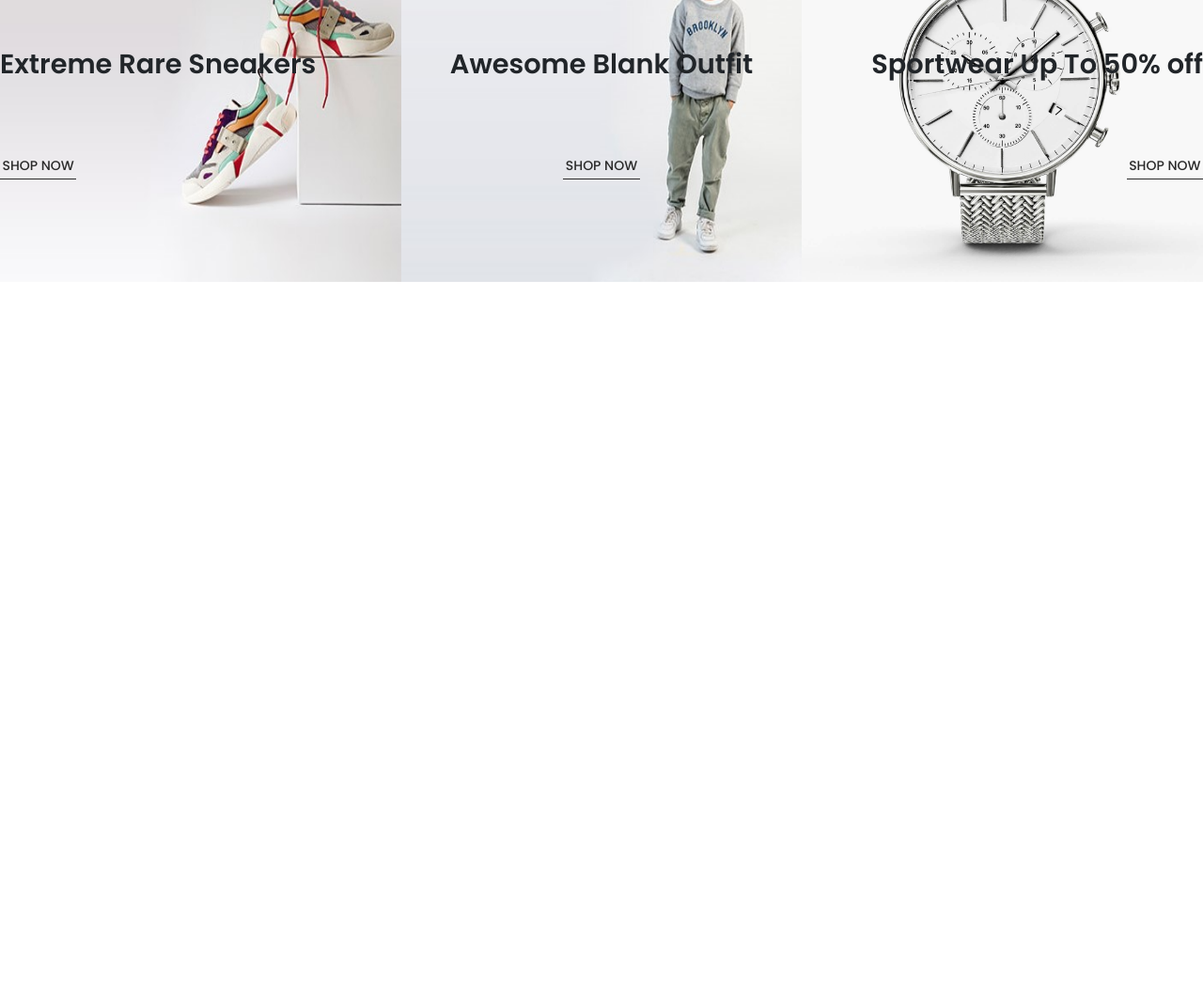
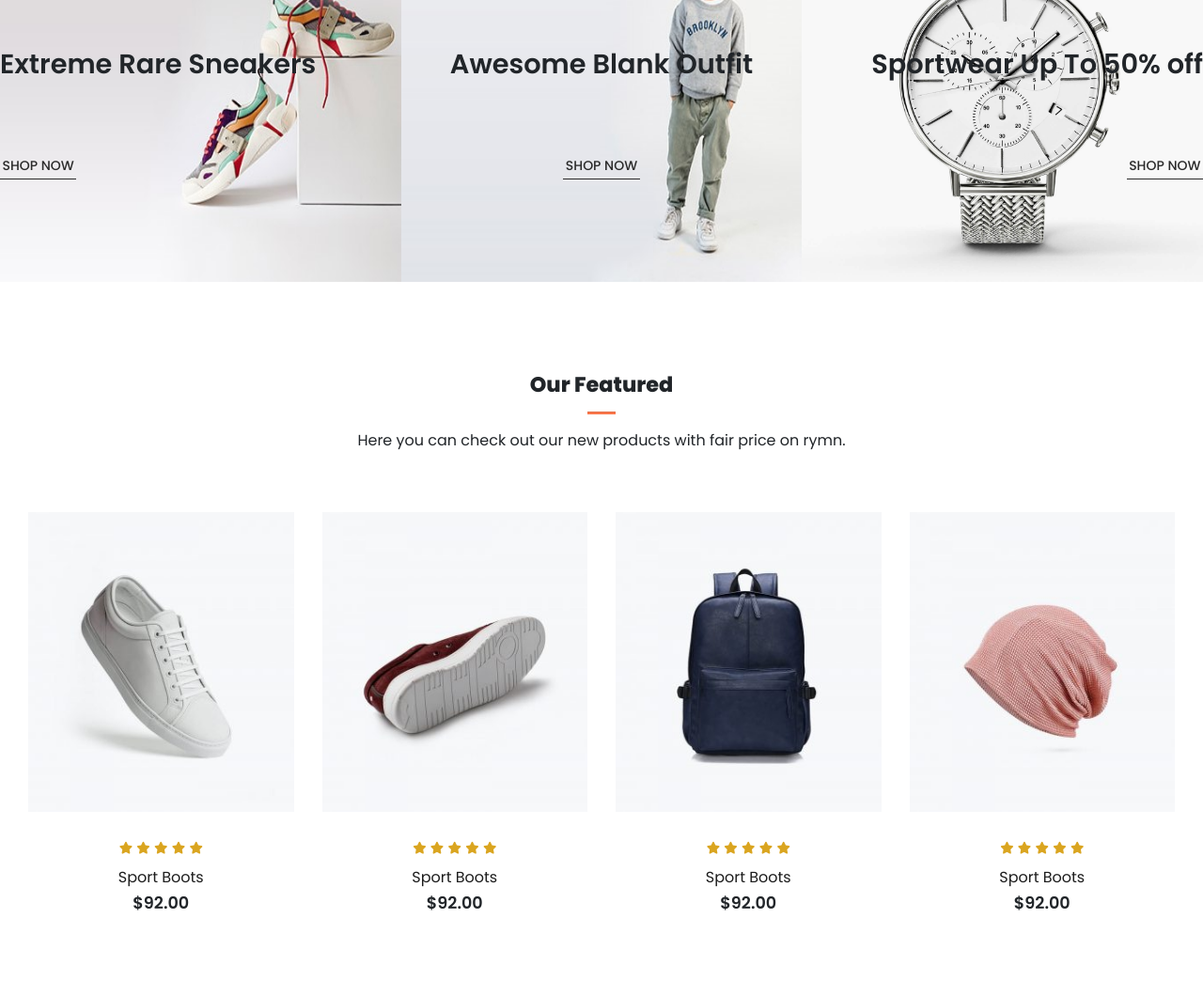
Before and after one commit to Aenay/ecommerce-site, a plain HTML site: page index.html in a window 1280 px wide. Shown: the part 1016-2076 px from the top of the page at 94% size. Before the commit the page ends 1316 px from the top, so only its background shows below. Drawn offline with nearby package versions, Linux system fonts and the light colour scheme.

Commit message:
add product

```diff
--- a/index.html
+++ b/index.html
@@ -91,6 +91,72 @@
             </div>
         </div>
     </section>
+    <section id="feature" class="my-5 pb-5">
+        <div class="container text-center mt-5 py-5">
+            <h3>Our Featured</h3>
+            <hr class="mx-auto">
+            <p>Here you can check out our new products with fair price on rymn.</p>
+        </div>
+        <div class="row mx-auto container-fluid">
+            <div class="product text-center col-lg-3 col-md-4 col-12">
+                <img class="img-fluid mb-3" src="img/featured/1.jpg" alt="">
+                <div class="star">
+                    <i class="fas fa-star"></i>
+                    <i class="fas fa-star"></i>
+                    <i class="fas fa-star"></i>
+                    <i class="fas fa-star"></i>
+                    <i class="fas fa-star"></i>
+                </div>
+                <h5 class="p-name">Sport Boots</h5>
+                <h4 class="p-price">$92.00</h4>
+                <button class="buy-btn">Buy Now</button>
+
+            </div>
+            <div class="product text-center col-lg-3 col-md-4 col-12">
+                <img class="img-fluid mb-3" src="img/featured/2.jpg" alt="">
+                <div class="star">
+                    <i class="fas fa-star"></i>
+                    <i class="fas fa-star"></i>
+                    <i class="fas fa-star"></i>
+                    <i class="fas fa-star"></i>
+                    <i class="fas fa-star"></i>
+                </div>
+                <h5 class="p-name">Sport Boots</h5>
+                <h4 class="p-price">$92.00</h4>
+                <button class="buy-btn">Buy Now</button>
+
+            </div>
+            <div class="product text-center col-lg-3 col-md-4 col-12">
+                <img class="img-fluid mb-3" src="img/featured/3.jpg" alt="">
+                <div class="star">
+                    <i class="fas fa-star"></i>
+                    <i class="fas fa-star"></i>
+                    <i class="fas fa-star"></i>
+                    <i class="fas fa-star"></i>
+                    <i class="fas fa-star"></i>
+                </div>
+                <h5 class="p-name">Sport Boots</h5>
+                <h4 class="p-price">$92.00</h4>
+                <button class="buy-btn">Buy Now</button>
+
+            </div>
+            <div class="product text-center col-lg-3 col-md-4 col-12">
+                <img class="img-fluid mb-3" src="img/featured/4.jpg" alt="">
+                <div class="star">
+                    <i class="fas fa-star"></i>
+                    <i class="fas fa-star"></i>
+                    <i class="fas fa-star"></i>
+                    <i class="fas fa-star"></i>
+                    <i class="fas fa-star"></i>
+                </div>
+                <h5 class="p-name">Sport Boots</h5>
+                <h4 class="p-price">$92.00</h4>
+                <button class="buy-btn">Buy Now</button>
+
+            </div>
+        </div>
+
+    </section>
 
     <script src="https://code.jquery.com/jquery-3.3.1.slim.min.js" integrity="sha384-q8i/X+965DzO0rT7abK41JStQIAqVgRVzpbzo5smXKp4YfRvH+8abtTE1Pi6jizo" crossorigin="anonymous"></script>
     <script src="https://cdn.jsdelivr.net/npm/popper.js@1.14.3/dist/umd/popper.min.js" integrity="sha384-ZMP7rVo3mIykV+2+9J3UJ46jBk0WLaUAdn689aCwoqbBJiSnjAK/l8WvCWPIPm49" crossorigin="anonymous"></script>
--- a/style.css
+++ b/style.css
@@ -54,6 +54,21 @@ button {
 
 button:hover {
     background-color: #3a3833;
+}
+
+hr {
+    width: 30px;
+    height: 2px;
+    background-color: #fb774b;
+}
+
+.star i {
+    font-size: 0.8rem;
+    color: goldenrod;
+}
+
+.star {
+    padding: 10px 0;
 }
 
 .navbar {
@@ -202,3 +217,31 @@ button:hover {
     align-items: flex-end;
     text-align: end;
 }
+
+
+/* product */
+
+.product {
+    cursor: pointer;
+    margin-bottom: 2rem;
+}
+
+.product img {
+    transition: 0.3s all;
+}
+
+.product:hover img {
+    opacity: 0.7;
+}
+
+.product .buy-btn {
+    background: #fb774b;
+    transform: translateY(20px);
+    opacity: 0;
+    transition: 0.3s all;
+}
+
+.product:hover .buy-btn {
+    transform: translateY(0);
+    opacity: 1;
+}
```
